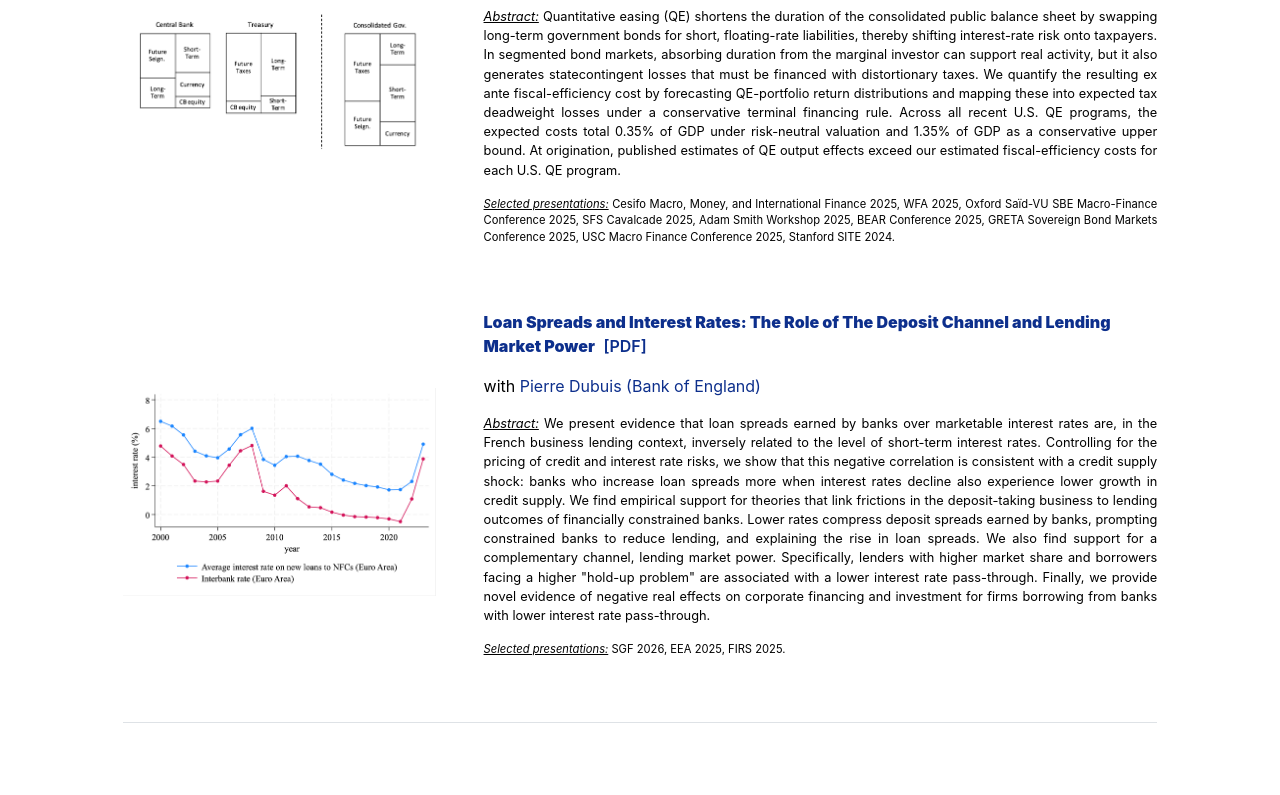
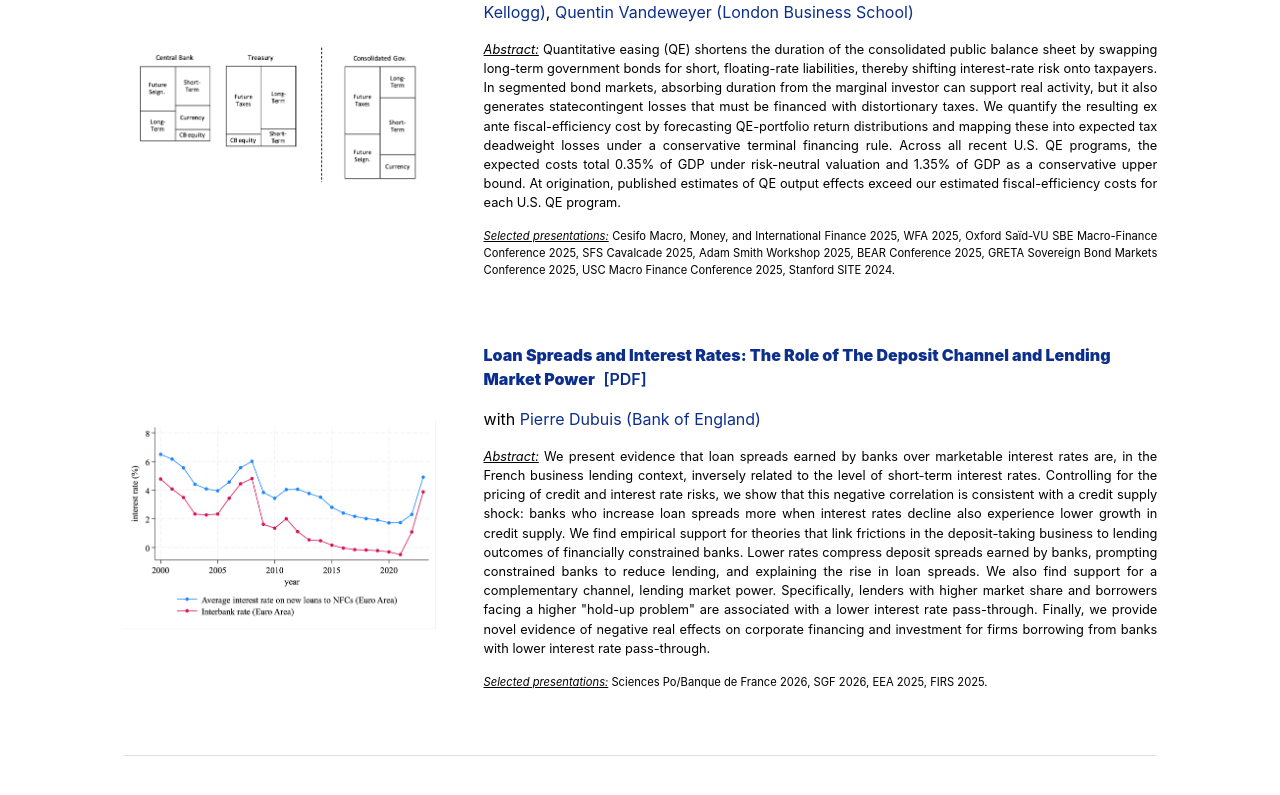
Before and after one commit to antoinehubertdefraisse/antoinehubertdefraisse.github.io, a Jekyll site: the page built from index.md, in a window 1280 px wide and 900 px high, scrolled down 1541 px. Shown: the top 795 px of the window. Built offline with Jekyll 4.4.1, drawn with Linux system fonts in a browser that asks for light colours; some of the changed text lies outside the part shown.

Commit message:
Update CV and 2026 presentations
- Replace CV with November 2026 version (3 pages; LSE teaching, refereeing,
  updated 2026 seminars and conferences)
- Pre-Trends: add Banque de France/TSE 2026
- Loan Spreads: add Sciences Po/Banque de France 2026

Co-Authored-By: Claude Opus 5.5 <noreply@anthropic.com>

```diff
--- a/_layouts/home.html
+++ b/_layouts/home.html
@@ -104,6 +104,11 @@ a:focus-visible {
     <p align="justify" style="font-size: 0.8em;">
       <u><em>Abstract:</em></u>
       How should high-frequency monetary policy surprises be used when the outcome of interest is only observed at a lower frequency? We first document a business-cycle endogeneity problem that arises when monetary policy surprises are aggregated to monthly or quarterly frequencies—surprise policy easings (resp. tightenings) tend to occur amid broader easing (resp. tightening) cycles. These low-frequency trends in pre-event Treasury yields are not reliably removed by standard controls without also weakening the relevance of the remaining policy variation. Motivated by this evidence, we next develop an alternative Q-theory-based approach for estimating the corporate investment response to monetary policy. Our approach combines high-frequency identification of firms' valuation responses to policy surprises with low-frequency firm-level investment-Q sensitivities. Our baseline estimate is: a one-unit monetary tightening, normalized to a one percentage point increase in the one-year Treasury yield, reduces the annual tangible investment of non-financial, non-utility public firms by 0.38% of GDP, with 24% of this effect driven by a novel firm-heterogeneity channel.
+    </p>
+
+    <p align="justify" style="font-size: 0.7em;">
+      <u><em>Selected presentations:</em></u>
+      Banque de France/TSE 2026.
     </p>
   </div>
 </div>
@@ -213,7 +218,7 @@ a:focus-visible {
 
     <p align="justify" style="font-size: 0.7em;">
       <u><em>Selected presentations:</em></u>
-      SGF 2026, EEA 2025, FIRS 2025.
+      Sciences Po/Banque de France 2026, SGF 2026, EEA 2025, FIRS 2025.
     </p>
   </div>
 </div>
```
Also changed, not shown: 1 other file.
